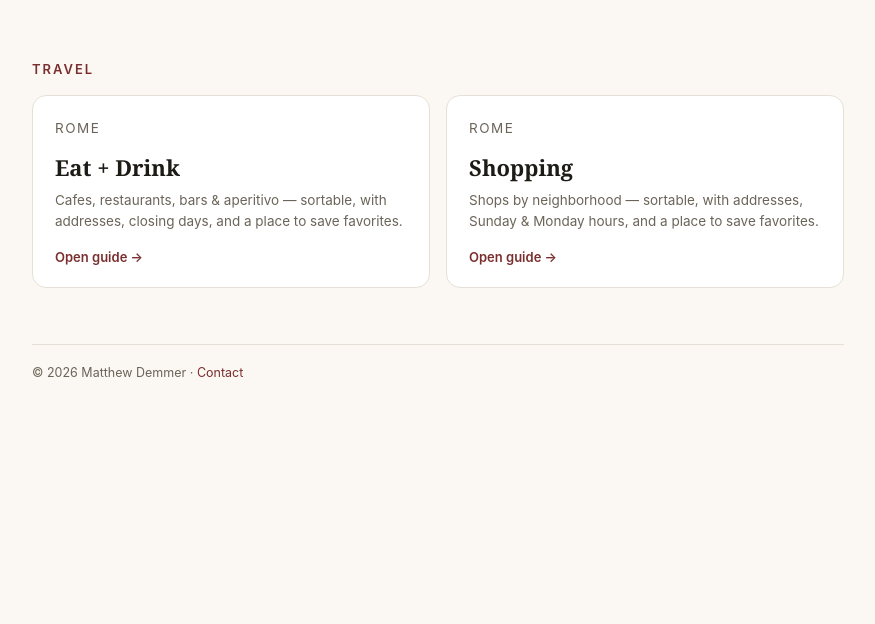
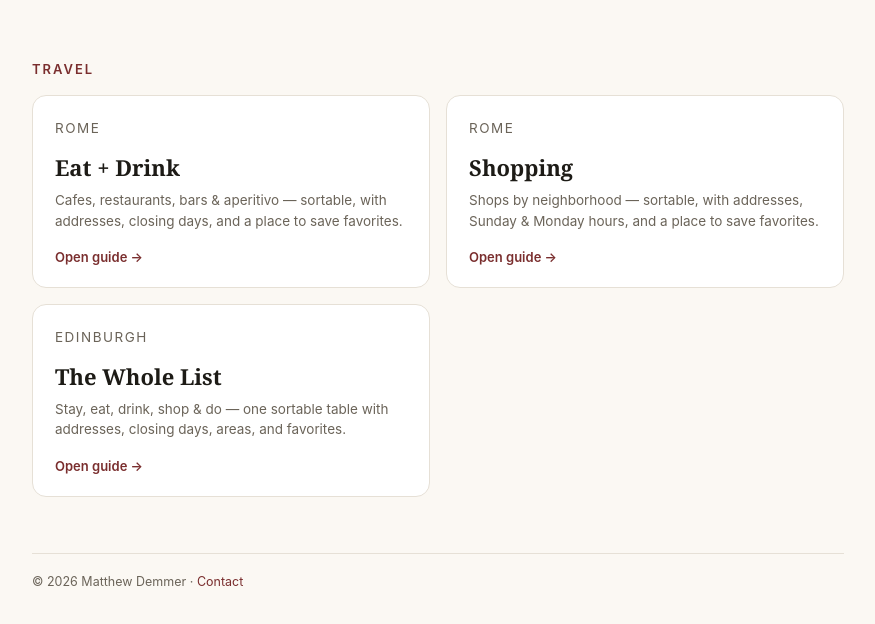
Before and after one commit to mtdemmer/mtdemmer.github.io, a plain HTML site: page index.html in a window 1280 px wide. Shown: the part 166-790 px from the top of the page, without its empty margins (202-1077 px from the left). Drawn offline with Linux system fonts and the light colour scheme.

Commit message:
Add files via upload

```diff
--- a/index.html
+++ b/index.html
@@ -56,6 +56,12 @@
         <p>Shops by neighborhood — sortable, with addresses, Sunday &amp; Monday hours, and a place to save favorites.</p>
         <span class="go">Open guide →</span>
       </a>
+      <a class="card" href="Edinburgh_Guide.html">
+        <p class="eyebrow">Edinburgh</p>
+        <h3>The Whole List</h3>
+        <p>Stay, eat, drink, shop &amp; do — one sortable table with addresses, closing days, areas, and favorites.</p>
+        <span class="go">Open guide →</span>
+      </a>
     </div>
   </section>
 
```
